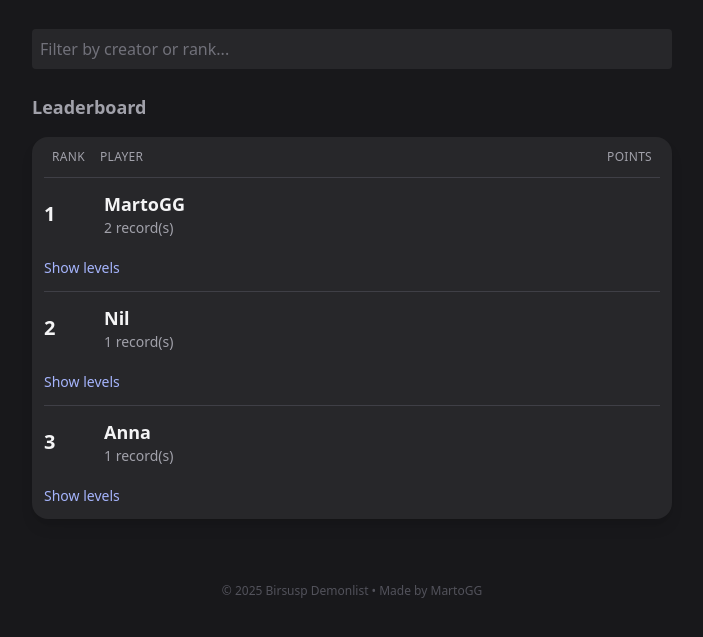
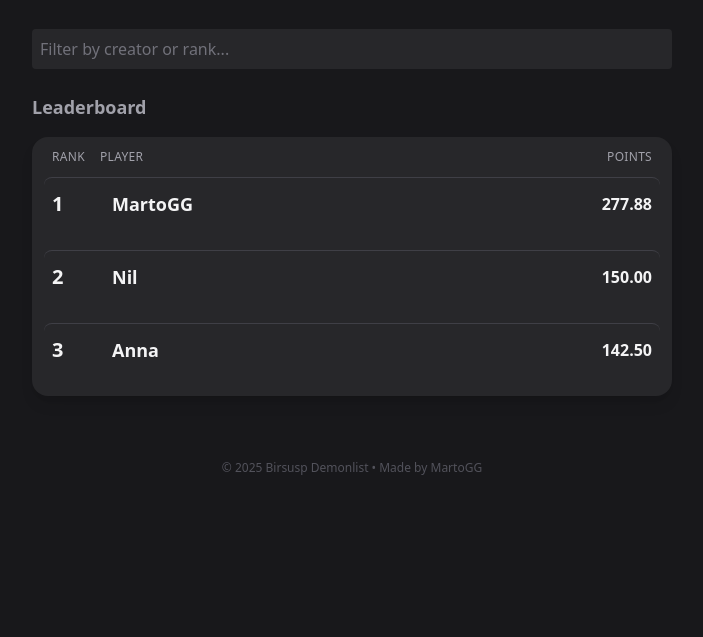
Before and after one commit to MartoGGDC/birsusps-demonlist, a plain HTML site: page index.html in a window 1280 px wide. Both pictures are taken after a click on the button "View Leaderboard". Shown: the part 99-736 px from the top of the page, without its empty margins (288-991 px from the left). Drawn offline with nearby package versions, Linux system fonts and the light colour scheme.

Commit message:
Update index.html

```diff
--- a/index.html
+++ b/index.html
@@ -101,12 +101,9 @@ let currentView = 'levels'; // 'levels' or 'leaderboard'
 /* ---------- Renderers ---------- */
 function renderLevelsView(container, levelsArr) {
   container.innerHTML = "";
-  // Loading replaced by actual content
   levelsArr.forEach((level, index) => {
-    // sort record holders: verified first
     level.recordHolders.sort((a,b) => (b.verified ? 1 : 0) - (a.verified ? 1 : 0));
 
-    // record holders HTML (each on separate line)
     const holdersHTML = level.recordHolders.length
       ? level.recordHolders.map(h => {
           const nameHTML = h.verified
@@ -151,31 +148,23 @@ function renderLevelsView(container, levelsArr) {
 
     container.appendChild(section);
 
-    // fade-in staggered
     setTimeout(() => {
       section.classList.remove('opacity-0','translate-y-4');
       section.classList.add('opacity-100','translate-y-0');
     }, index * 150);
 
-    // collapsible record holders (start collapsed)
     section.addEventListener('click', (e) => {
       if (!e.target.closest('a')) {
         const holdersDiv = section.querySelector('.record-holders');
         if (!holdersDiv) return;
-        if (holdersDiv.style.display === 'none' || holdersDiv.style.display === '') {
-          holdersDiv.style.display = 'block';
-        } else {
-          holdersDiv.style.display = 'none';
-        }
+        holdersDiv.style.display = (holdersDiv.style.display === 'none' || holdersDiv.style.display === '') ? 'block' : 'none';
       }
     });
 
-    // store for filtering
     section.dataset.creator = (level.creator || '').toLowerCase();
     section.dataset.rank = String(level.rank);
   });
 
-  // filter hookup (already exists, but ensure works)
   const filterInput = document.getElementById('filterInput');
   filterInput.oninput = () => {
     const q = filterInput.value.toLowerCase();
@@ -186,42 +175,31 @@ function renderLevelsView(container, levelsArr) {
   };
 }
 
+/* ---------- UPDATED LEADERBOARD ---------- */
 function renderLeaderboardView(container, levelsArr) {
   container.innerHTML = '';
 
-  // Build player map
-  const players = {}; // name -> {name, points, completionsCount, records: [{rank,title,percent,points}]}
+  const players = {};
   levelsArr.forEach(level => {
     const levelPts = pointercratePoints(level.rank);
     (level.recordHolders || []).forEach(rec => {
       const name = rec.name || 'Unknown';
       const percent = parsePercent(rec.percent);
       const earned = (percent / 100) * levelPts;
-      if (!players[name]) players[name] = { name, points: 0, completions: 0, records: [] };
+      if (!players[name]) players[name] = { name, points: 0, records: [] };
       players[name].points += earned;
-      if (percent >= 1) players[name].completions += (percent >= 100 ? 1 : 0); // count 100% as a completion
-      // store record (show percent and earned points)
-      players[name].records.push({
-        rank: level.rank,
-        title: level.title,
-        percent,
-        earned
-      });
+      players[name].records.push({ rank: level.rank, title: level.title, percent, earned });
     });
   });
 
-  // Turn map into sorted array (descending by points)
-  const playerList = Object.values(players)
-    .map(p => ({...p, points: p.points }))
-    .sort((a,b) => b.points - a.points);
+  const playerList = Object.values(players).sort((a,b) => b.points - a.points);
 
-  // Build leaderboard UI
   const containerInner = document.createElement('div');
   containerInner.className = 'space-y-4';
 
   const headerRow = document.createElement('div');
   headerRow.className = 'flex items-center justify-between text-zinc-400';
-  headerRow.innerHTML = `<div class="text-lg font-semibold">Leaderboard</div>`
+  headerRow.innerHTML = `<div class="text-lg font-semibold">Leaderboard</div>`;
   containerInner.appendChild(headerRow);
 
   if (playerList.length === 0) {
@@ -230,7 +208,6 @@ function renderLeaderboardView(container, levelsArr) {
     empty.textContent = 'No players with records yet.';
     containerInner.appendChild(empty);
   } else {
-    // table header
     const table = document.createElement('div');
     table.className = 'bg-zinc-800 p-3 rounded-2xl shadow-lg';
     table.innerHTML = `
@@ -240,61 +217,48 @@ function renderLeaderboardView(container, levelsArr) {
         <div class="w-28 text-right">Points</div>
       </div>
     `;
-    // rows
+
     playerList.forEach((p, i) => {
       const row = document.createElement('div');
-      row.className = 'border-t border-zinc-700 pt-3 mt-3';
-      // compute completions (explicit 100% count)
-      const fullCount = p.records.filter(r => r.percent >= 100).length;
+      row.className = 'border-t border-zinc-700 pt-3 mt-3 cursor-pointer hover:bg-zinc-700 transition rounded-lg p-2';
+
       row.innerHTML = `
         <div class="flex items-center justify-between gap-4">
           <div class="flex items-center gap-3">
-            <div class="w-12 text-xl font-bold text-zinc-100">${i+1}</div>
+            <div class="w-12 text-xl font-bold text-zinc-100">${i + 1}</div>
             <div>
-              <div class="text-lg font-semibold text-zinc-100">${escapeHtml(p.name)}</div>
-              <div class="text-sm text-zinc-400">${(p.records.length)} record(s)</div>
+              <div class="text-lg font-semibold text-zinc-100 player-name hover:text-indigo-400 transition">${escapeHtml(p.name)}</div>
             </div>
           </div>
-          <div class="text-right">
-          </div>
+          <div class="text-right text-zinc-100 font-semibold">${p.points.toFixed(2)}</div>
         </div>
       `;
 
-      // expandable details (levels they have records on)
       const details = document.createElement('div');
       details.className = 'collapsible mt-3';
-      // fill with list of records (rank - title - % - earned pts)
-      details.innerHTML = `<ul class="space-y-1 text-sm text-zinc-100">${p.records
+      details.innerHTML = `<ul class="space-y-1 text-sm text-zinc-100 pl-16">${p.records
         .sort((a,b) => a.rank - b.rank)
-        .map(r => `<li>#${r.rank} - ${escapeHtml(r.title || '-')} - ${r.percent}% </li>`)
+        .map(r => `<li>#${r.rank} - ${escapeHtml(r.title || '-')} - ${r.percent}%</li>`)
         .join('')}</ul>`;
-
-      // collapsed by default
       details.style.maxHeight = '0px';
 
-      // toggle button
-      const toggleBtn = document.createElement('button');
-      toggleBtn.className = 'mt-2 text-sm text-indigo-300 hover:text-indigo-200';
-      toggleBtn.textContent = 'Show levels';
-      toggleBtn.addEventListener('click', () => {
+      const nameElem = row.querySelector('.player-name');
+      nameElem.addEventListener('click', (e) => {
+        e.stopPropagation();
         if (details.style.maxHeight === '0px' || !details.style.maxHeight) {
           details.style.maxHeight = details.scrollHeight + 'px';
-          toggleBtn.textContent = 'Hide levels';
         } else {
           details.style.maxHeight = '0px';
-          toggleBtn.textContent = 'Show levels';
         }
       });
 
       row.appendChild(details);
-      row.appendChild(toggleBtn);
       table.appendChild(row);
     });
 
     containerInner.appendChild(table);
   }
 
-  // fade-in for leaderboard container
   container.appendChild(containerInner);
   containerInner.classList.add('opacity-0','translate-y-2');
   setTimeout(() => {
@@ -322,7 +286,6 @@ const filterInput = document.getElementById('filterInput');
 function showLevelsView() {
   currentView = 'levels';
   viewToggle.textContent = 'View Leaderboard';
-  // render levels
   renderLevelsView(container, levels);
 }
 
@@ -332,19 +295,13 @@ function showLeaderboardView() {
   renderLeaderboardView(container, levels);
 }
 
-// initial render
 showLevelsView();
 
-// button toggles views
 viewToggle.addEventListener('click', () => {
-  if (currentView === 'levels') {
-    showLeaderboardView();
-  } else {
-    showLevelsView();
-  }
+  if (currentView === 'levels') showLeaderboardView();
+  else showLevelsView();
 });
 
-// keep filter functionality in levels view only (leaderboard ignores filter)
 filterInput.addEventListener('input', () => {
   if (currentView === 'levels') {
     const q = filterInput.value.toLowerCase();
```
